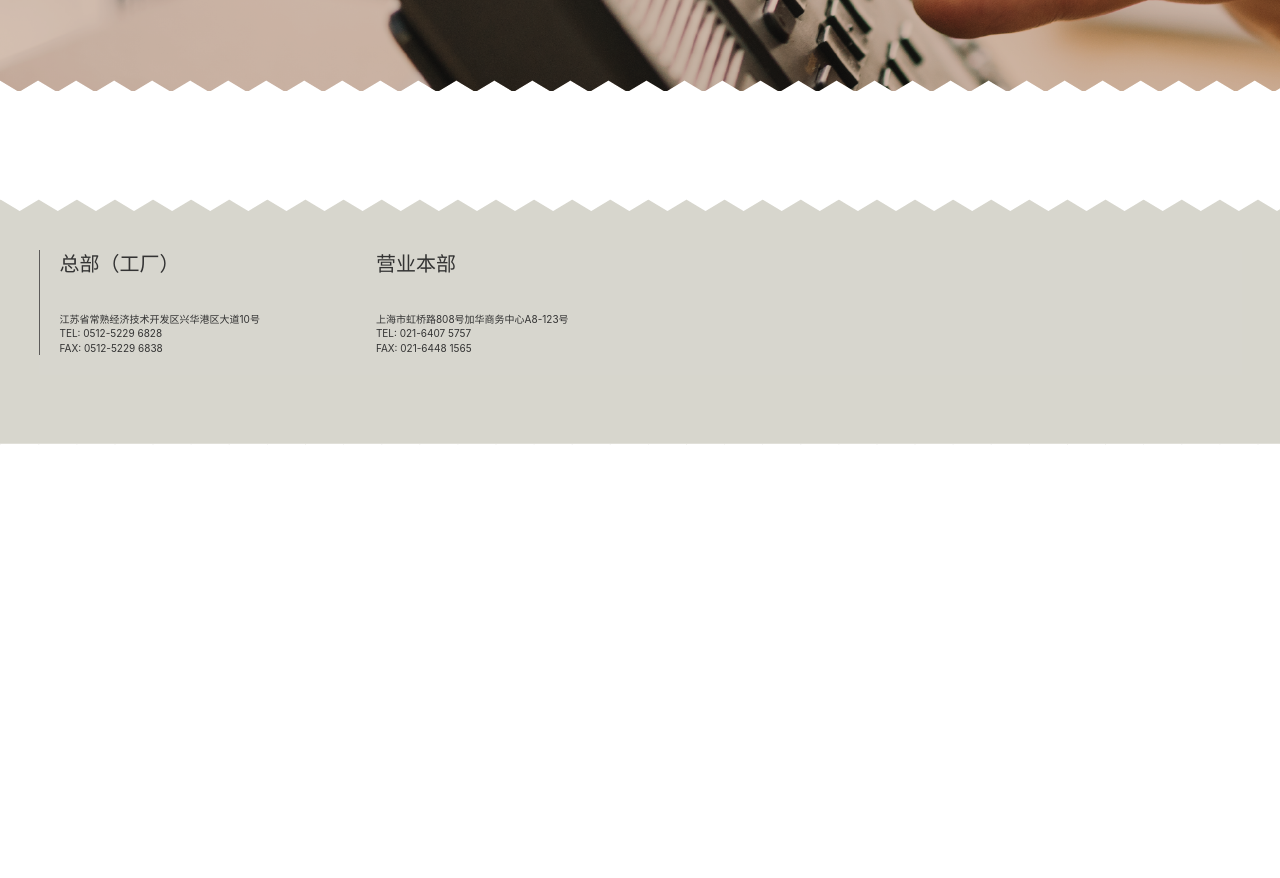
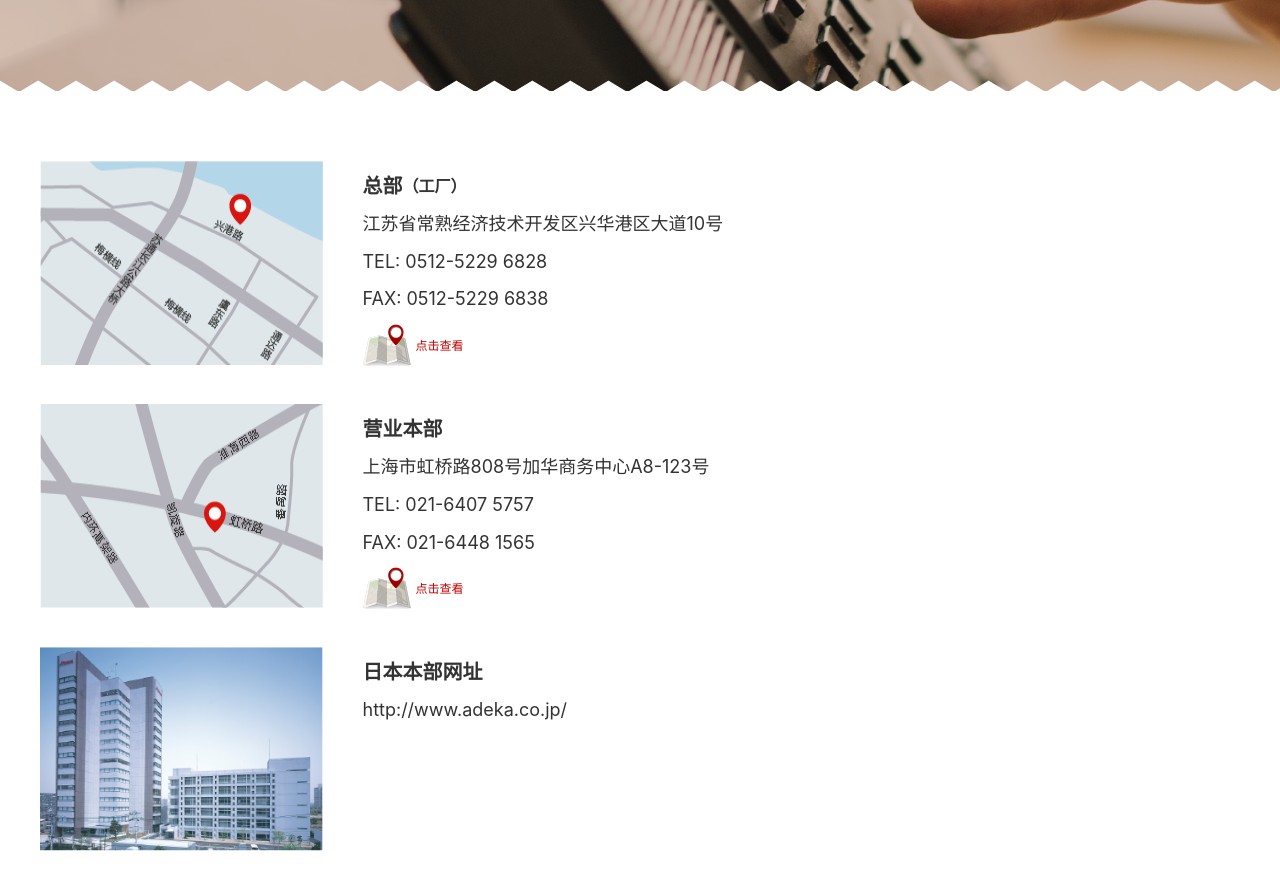
Before and after one commit to fe-breeze/qiye, a website: page contact.html in a window 1280 px wide. Shown: the part 266-1144 px from the top of the page. Before the commit the page ends 800 px from the top, so only its background shows below. Drawn offline with nearby package versions, Linux system fonts and the light colour scheme; files that its build step writes are made by us from their sources.

Commit message:
联系我们

```diff
--- a/contact.html
+++ b/contact.html
@@ -12,11 +12,41 @@
       </span>
     </div>
   </div>
-  <div class="contact-wrap">
-    <ul>
-      <li></li>
-    </ul>
-  </div>
+  <ul class="contact-wrap">
+    <li>
+      <img src="./img/map_1.png" alt="" class="contact-wrap-img">
+      <div class="addr-wrap">
+        <div class="addr-title">总部<span>（工厂）</span></div>
+        <div class="addr-item">江苏省常熟经济技术开发区兴华港区大道10号 </div>
+        <div class="addr-item">TEL: 0512-5229 6828</div>
+        <div class="addr-item">FAX: 0512-5229 6838</div>
+        <div class="addr-look">
+          <img src="./img/location.png" alt="">
+          <span>点击查看</span>
+        </div>
+      </div>
+    </li>
+    <li>
+      <img src="./img/map_2.png" alt="" class="contact-wrap-img">
+      <div class="addr-wrap">
+        <div class="addr-title">营业本部</div>
+        <div class="addr-item">上海市虹桥路808号加华商务中心A8-123号</div>
+        <div class="addr-item">TEL: 021-6407 5757</div>
+        <div class="addr-item">FAX: 021-6448 1565</div>
+        <div class="addr-look">
+          <img src="./img/location.png" alt="">
+          <span>点击查看</span>
+        </div>
+      </div>
+    </li>
+    <li>
+      <img src="./img/map_3.png" alt="" class="contact-wrap-img">
+      <div class="addr-wrap">
+        <div class="addr-title">日本本部网址</div>
+        <div class="addr-item">http://www.adeka.co.jp/ </div>
+      </div>
+    </li>
+  </ul>
   @@include("html/footer.html")
 </body>
 
--- a/css/main.css
+++ b/css/main.css
@@ -72,7 +72,8 @@ header {
   color: #333333;
   height: 100%;
   display: block;
-  line-height: 9;
+  line-height: 7;
+  font-size: 17px;
 }
 
 .news-wrap {
@@ -326,6 +327,47 @@ footer {
   max-width: 1201px;
   margin: 70px auto 0;
   padding-bottom: 51px;
+  color: #333;
+  font-size: 18px;
+}
+
+.contact-wrap li {
+  display: flex;
+  margin-bottom: 37px;
+}
+
+.addr-title {
+  font-size: 20px;
+  font-weight: bold;
+  height: 50px;
+  display: flex;
+  align-items: center;
+}
+
+.addr-title span {
+  font-size: 16px;
+}
+
+.addr-item {
+  font-size: 18px;
+  margin-bottom: 12px;
+}
+
+.addr-look {
+  display: flex;
+  align-items: center;
+}
+
+.addr-look>span {
+  font-size: 12px;
+  color: #c30000;
+  margin-left: 5px;
+}
+
+.contact-wrap-img {
+  margin-right: 40px;
+  height: 204px;
+  width: 283px;
 }
 
 .news-img {
```
